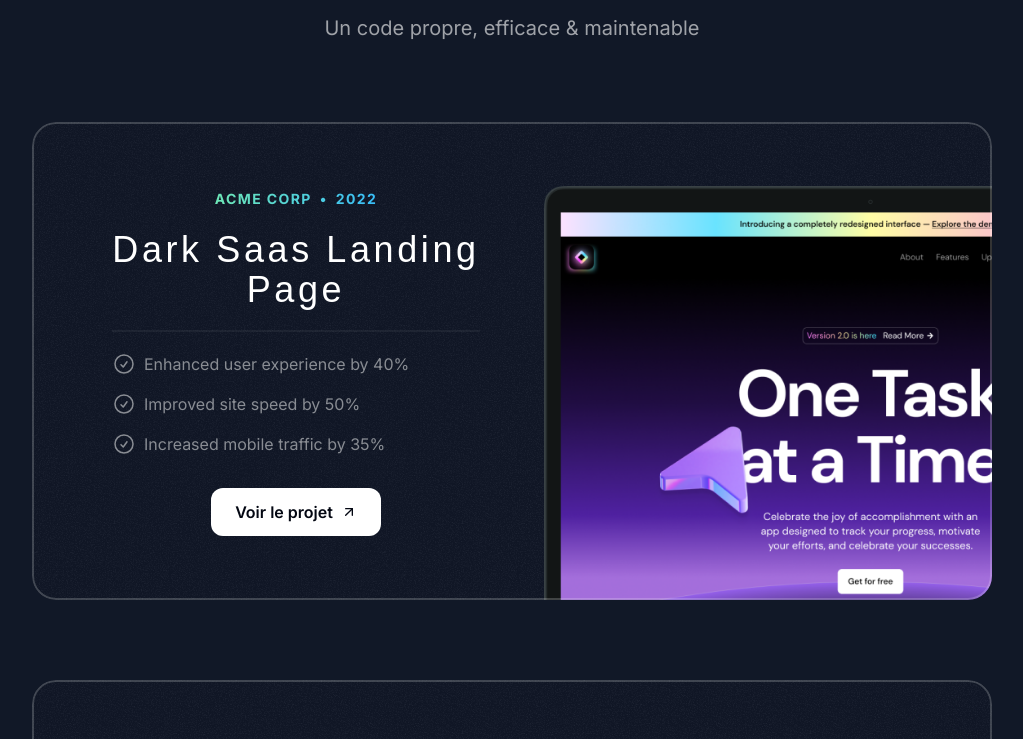
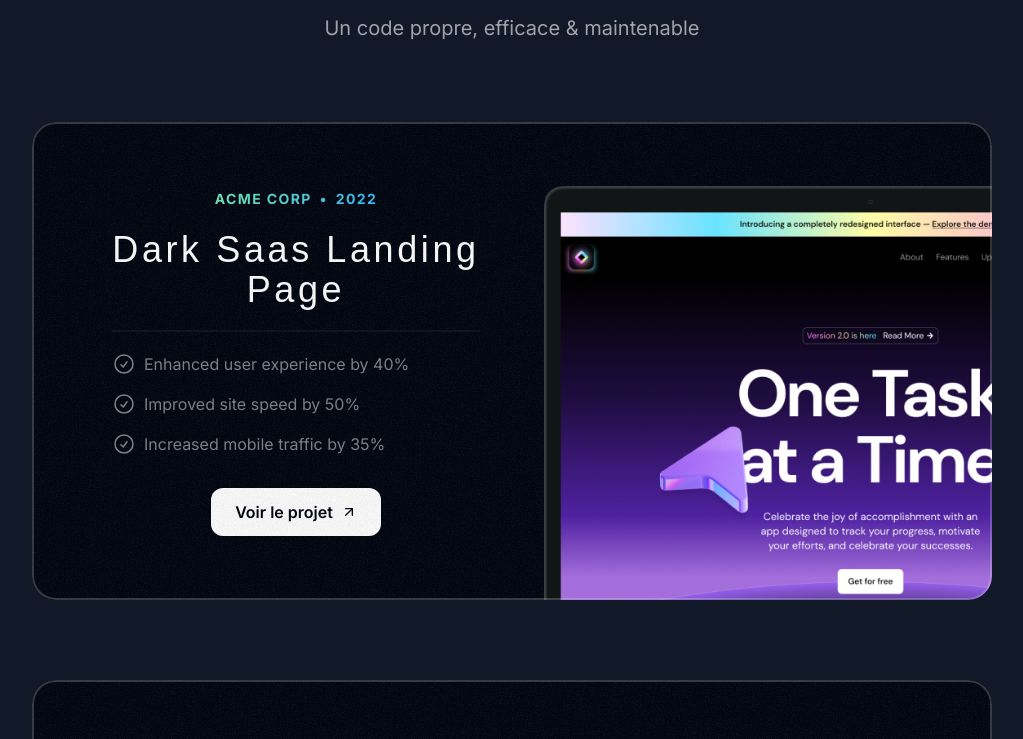
Before and after one commit to JacquesPoulin/portfolio_jp, a Next.js app: page / in a window 1280 px wide. Shown: the part 1080-1819 px from the top of the page, without its empty margins (128-1151 px from the left). Built offline with nearby package versions, Linux system fonts and the light colour scheme; a web font is replaced by a local one.

Commit message:
Animation : Projects page terminée

```diff
--- a/src/components/Card.tsx
+++ b/src/components/Card.tsx
@@ -1,23 +1,26 @@
 import grainImage from '@/assets/images/grain.jpg';
 import { twMerge } from 'tailwind-merge';
-import { PropsWithChildren } from 'react';
+import { ComponentPropsWithRef, PropsWithChildren } from 'react';
 
 export const Card = ({
 	className,
 	children,
-}: PropsWithChildren<{ className?: string }>) => {
+	...other
+}: ComponentPropsWithRef<'div'>) => {
 	return (
 		<div
 			className={twMerge(
-				'bg-grey-800 rounded-3xl relative z-0 overflow-hidden after:z-10 after:content-[""] after:absolute after:inset-0 after:outline-2 after:outline after:-outline-offset-2 after:rounded-3xl after:outline-white/20 after:pointer-events-none',
+				'bg-grey-800 rounded-3xl relative overflow-hidden after:content-[""] after:absolute after:inset-0 after:outline-2 after:outline after:-outline-offset-2 after:rounded-3xl after:outline-white/20 after:pointer-events-none',
 				className
-			)}>
+			)}
+			{...other}>
 			{/* Fond à grain (transparence) */}
 			<div
-				className='absolute inset-0 -z-10 opacity-5'
+				className='absolute inset-0 opacity-5'
 				style={{
 					backgroundImage: `url(${grainImage.src})`,
-				}}></div>
+				}}
+			/>
 			{children}
 		</div>
 	);
--- a/src/sections/Projects.tsx
+++ b/src/sections/Projects.tsx
@@ -27,10 +27,16 @@ export const ProjectsSection = () => {
 				<div className='mt-10 md:mt-20 flex flex-col gap-20'>
 					{/* Liste de projets en carte */}
 					{portfolioProjects?.map(
-						({ id, company, year, title, results, link, image }) => (
+						({ id, company, year, title, results, link, image }, index) => (
 							<Card
 								key={id}
-								className='px-8 pt-8 pb-0 md:pt-12 md:px10 lg:pt-16 lg:px-20'>
+								className='px-8 pt-8 pb-0 md:pt-12 md:px10 lg:pt-16 lg:px-20 sticky'
+								style={{
+									position: 'sticky',
+									top: `${64 + index * 40}px`,
+									backgroundColor: 'rgb(3 7 18)',
+									zIndex: index,
+								}}>
 								{/* GRID à partir de la taille lg */}
 								<div className='lg:grid lg:grid-cols-2 lg:gap-16'>
 									{/* GRID : colonne 1 */}
```
